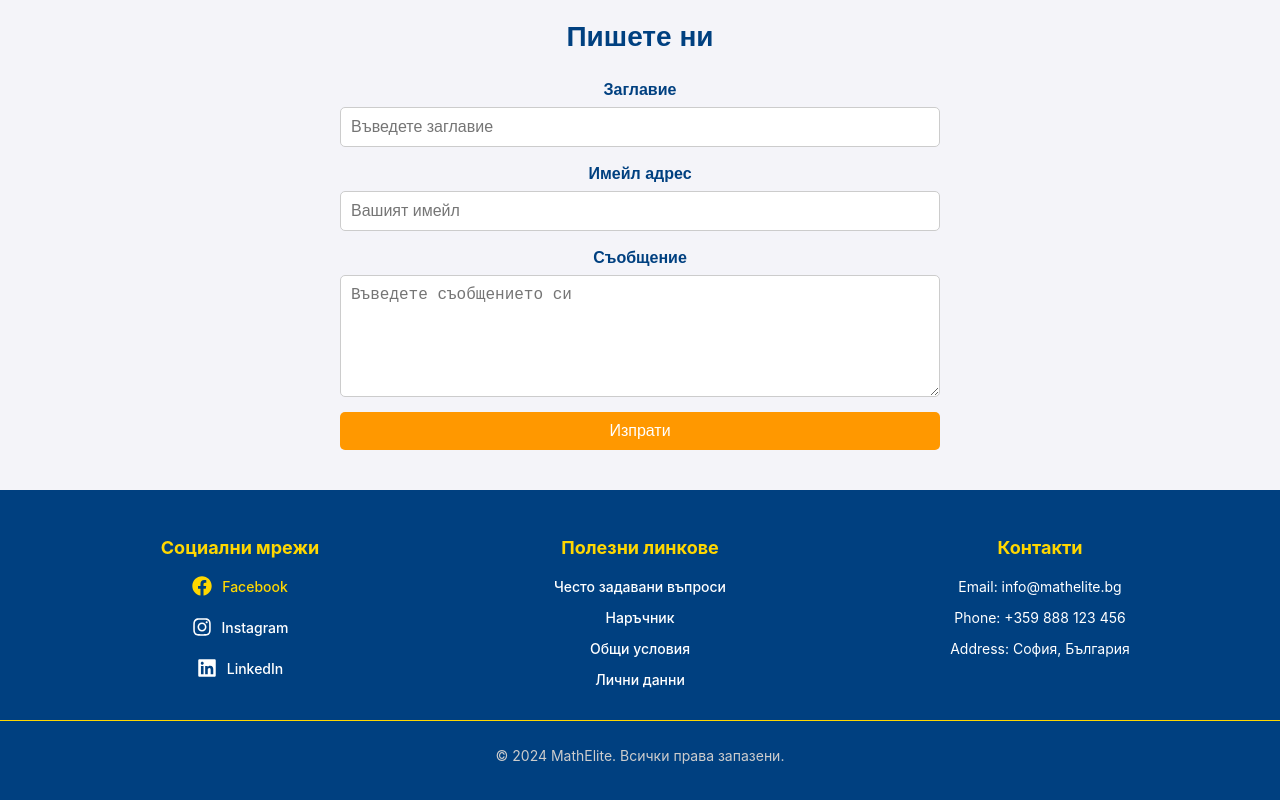
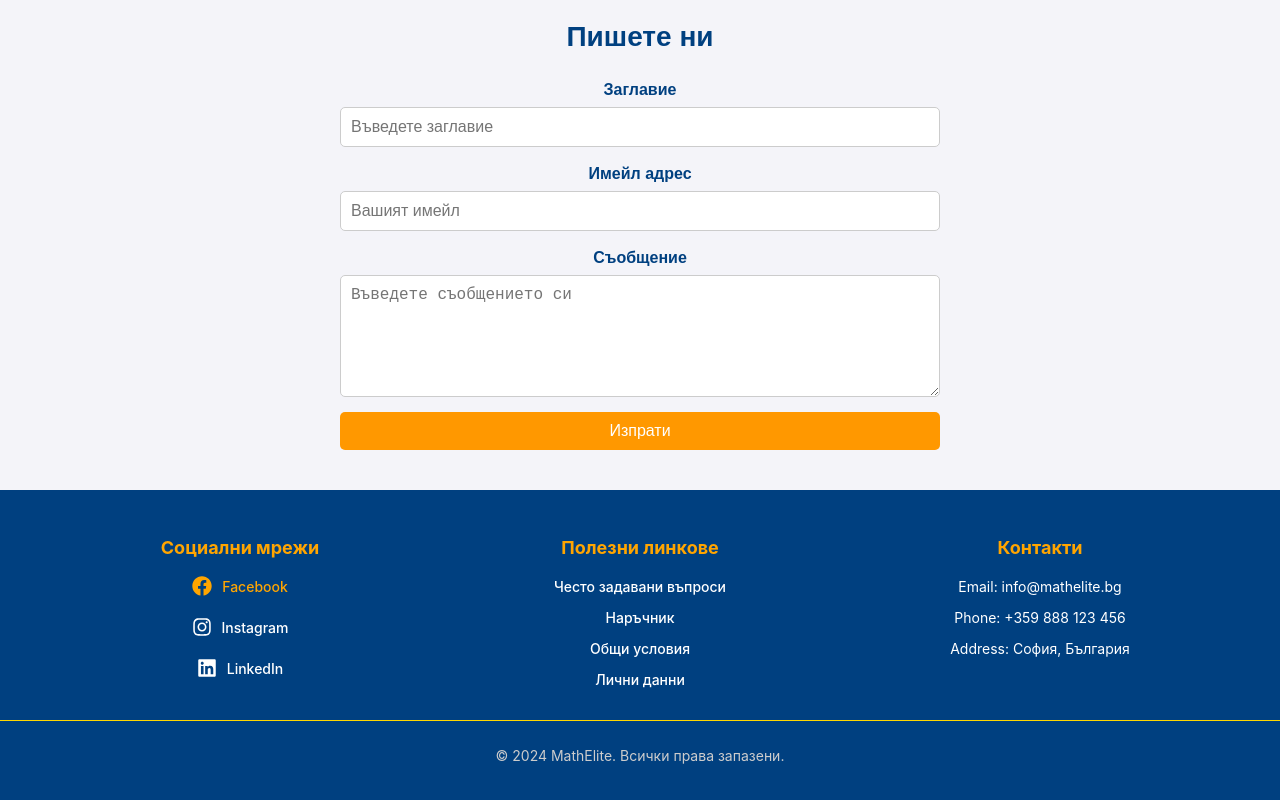
Before and after one commit to Dimitar32/Math-Elite, a React (Vite) app: page /contacts in a window 1280 px wide. In both pictures the pointer is over the link "Facebook". Shown: the part 441-1241 px from the top of the page. Built offline with nearby package versions, Linux system fonts and the light colour scheme.

Commit message:
fix hover color in header and footer

```diff
--- a/src/components/Footer/Footer.css
+++ b/src/components/Footer/Footer.css
@@ -28,7 +28,7 @@
 .footer-section h4 {
     margin-bottom: 15px;
     font-size: 18px;
-    color: #FFD700; /* Gold for section titles */
+    color: #ffa500; /* Gold for section titles */
 }
 
 .footer-section ul {
@@ -48,7 +48,7 @@
 
 .footer-section ul li a:hover,
 .footer-section .social-icons a:hover {
-    color: #FFD700; /* Gold hover effect */
+    color: #ffa500; /* Gold hover effect */
 }
 
 /* Social Icons */
@@ -92,7 +92,7 @@
 }
 
 .social-icons a:hover {
-    color: #FFD700; /* Gold hover effect */
+    color: #ffa500; /* Gold hover effect */
 }
 
 .social-icon {
--- a/src/components/Header/Header.css
+++ b/src/components/Header/Header.css
@@ -58,7 +58,7 @@ justify-content: center; */
 
 .nav ul li a:hover,
 .nav ul li .dropdown-toggle:hover {
-    color: #FFD700; /* Gold color for hover effect */
+    color: #ffa500; /* Gold color for hover effect */
 }
 
 /* Dropdown Menu Styling */
@@ -138,7 +138,7 @@ justify-content: center; */
 }
 
 .dropdown-footer .footer-link:hover {
-    background-color: #FFC107; /* Slightly lighter gold */
+    background-color: #ffa500; /* Slightly lighter gold */
     color: white;
 }
 
@@ -190,7 +190,7 @@ justify-content: center; */
 }
 
 .login-button:hover {
-    background-color: #FFC107; /* Lighter gold */
+    background-color: #ffa500; /* Lighter gold */
     color: #002D62; /* Darker blue */
 }
 
```
